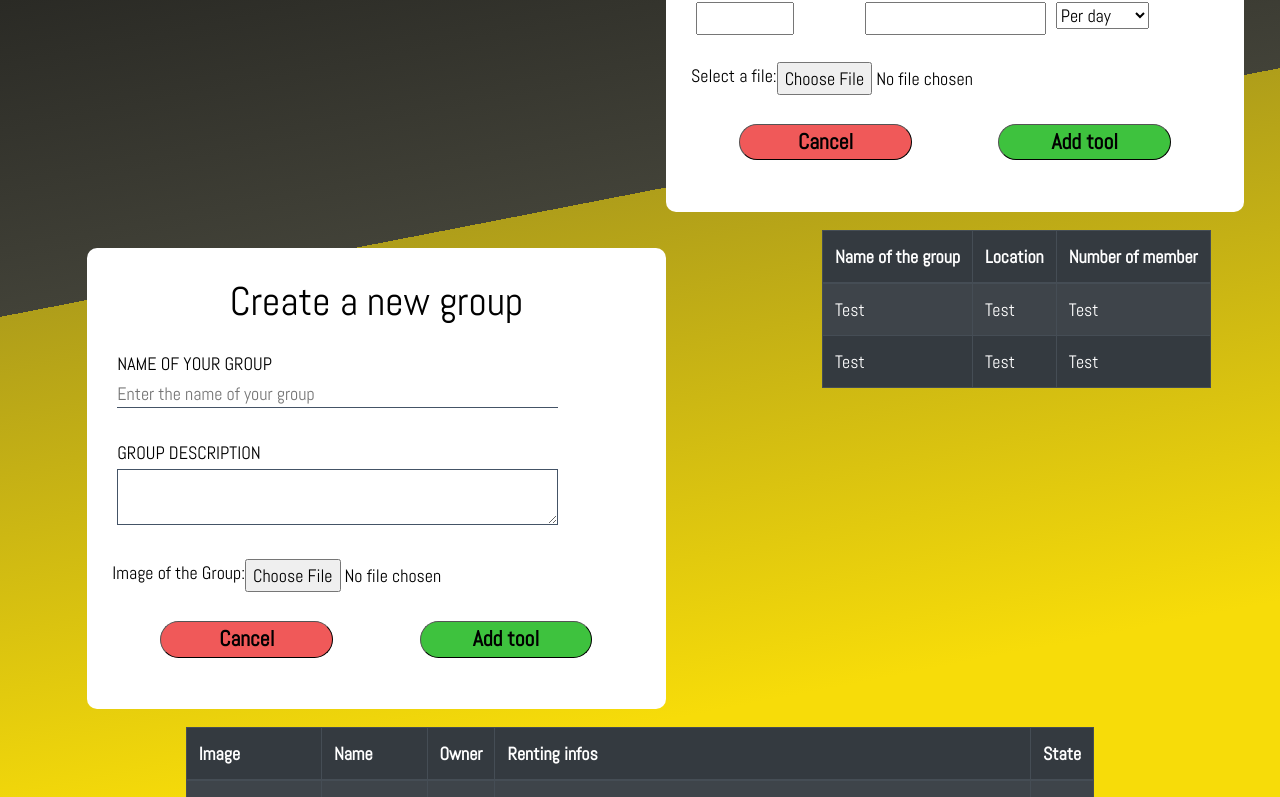
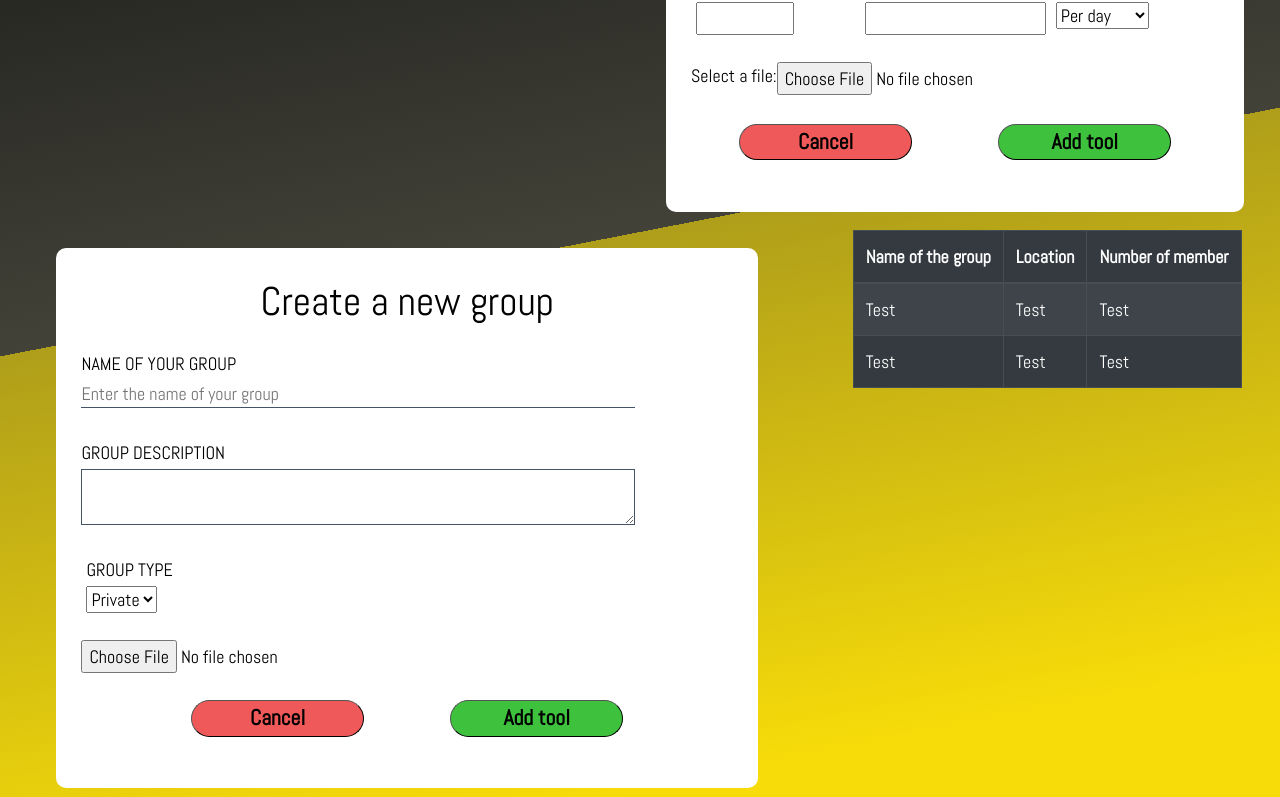
Before and after one commit to Altiimax/DevWebProject, a React (Create React App) app in the folder toolbox_website/toolbox_react/: page /profile in a window 1280 px wide. Shown: the part 516-1313 px from the top of the page. Built offline with nearby package versions, Linux system fonts and the light colour scheme.

Commit message:
some changes

```diff
--- a/toolbox_website/toolbox_react/src/components/CreateGroup/CreateGroup.js
+++ b/toolbox_website/toolbox_react/src/components/CreateGroup/CreateGroup.js
@@ -6,6 +6,7 @@ class CreateGroup extends Component {
   state = {
     groupName: "",
     groupDescription: "",
+    groupType: "",
   };
 
   handleChange = (e) => {
@@ -27,6 +28,7 @@ class CreateGroup extends Component {
       <div className="addToolForm">
         <h1 className="formTitle">Create a new group</h1>
         <Form className="baseForm" onSubmit={this.handleSubmit}>
+          <Form.Row>
             <label className="FormField_Label" htmlFor="groupName">
               Name of your group
             </label>
@@ -47,13 +49,23 @@ class CreateGroup extends Component {
               name="groupDescription"
               onChange={this.handleChange}
             />
+          </Form.Row>
+          <Form.Row>
+            <Col>
+              <label className="FormField_Label" htmlFor="groupType">
+                Group Type
+              </label>
+              <select defaultValue="private" name="groupType">
+                <option value="private">Private</option>
+                <option value="public">Public</option>
+              </select>
+            </Col>
+          </Form.Row>
           <br />
           <Form.Row>
-            <label htmlFor="pictures">Image of the Group:</label>
             <input
               type="file"
-              id="pictures"
-              name="pictures"
+              className="pictures"
               onChange={this.handleChange}
             />
           </Form.Row>
--- a/toolbox_website/toolbox_react/src/components/MyGroups/MyGroups.js
+++ b/toolbox_website/toolbox_react/src/components/MyGroups/MyGroups.js
@@ -1,5 +1,6 @@
 import React, { Component } from "react";
 import { Table } from "react-bootstrap";
+import "./MyGroups.css";
 
 export default class MyGroups extends Component {
   render() {
```
Also changed, not shown: toolbox_website/toolbox_react/src/components/FormTool/FormTool.js (+15 -4 lines). Lines whose indentation alone changed are shown as unchanged.
